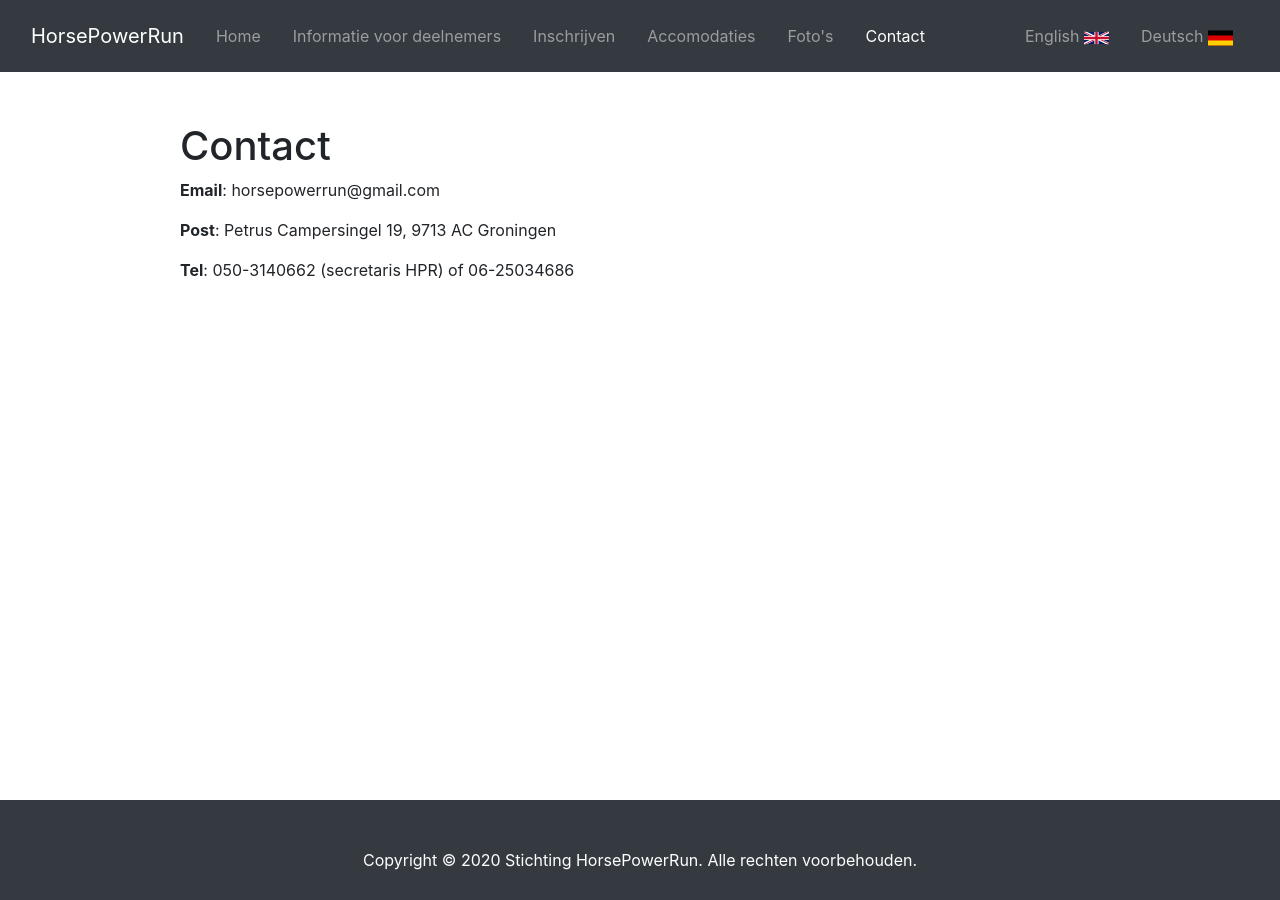
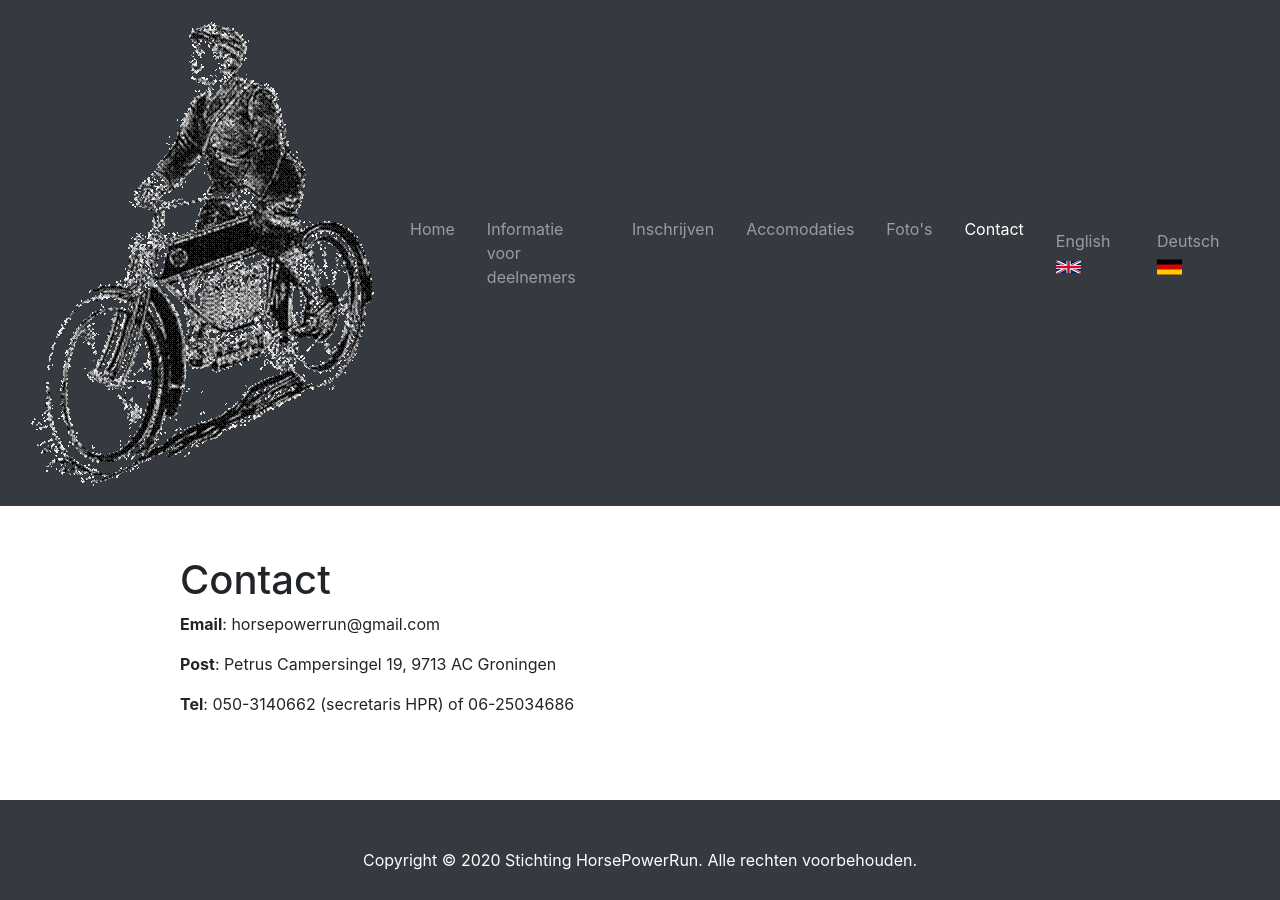
Before and after one commit to nielshuman/HorsePowerRun, a Jekyll site: the page built from nl/contact.md, in a window 1280 px wide. Built offline with Jekyll 4.4.1, drawn with Linux system fonts in a browser that asks for light colours.

Commit message:
add navbar logo

```diff
--- a/_includes/header.html
+++ b/_includes/header.html
@@ -5,7 +5,9 @@
         <span class="sr-only">Toggle navigation</span>
         <span class="navbar-toggler-icon"></span>
       </button>
-        <a class="navbar-brand" href="/">HorsePowerRun</a>
+        <a class="navbar-brand" href="/">
+          <img src="/assets/logo.gif">
+        </a>
     </div>
 
   <div class="collapse navbar-collapse" id="navbar-collapse-1">
```
Also changed, not shown: assets/logo.gif (added).
